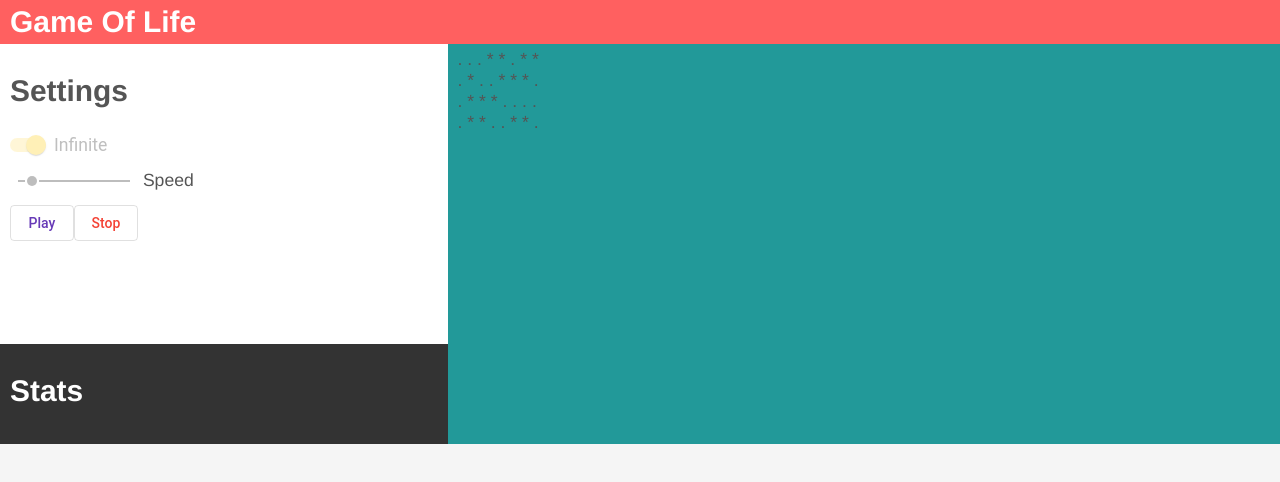
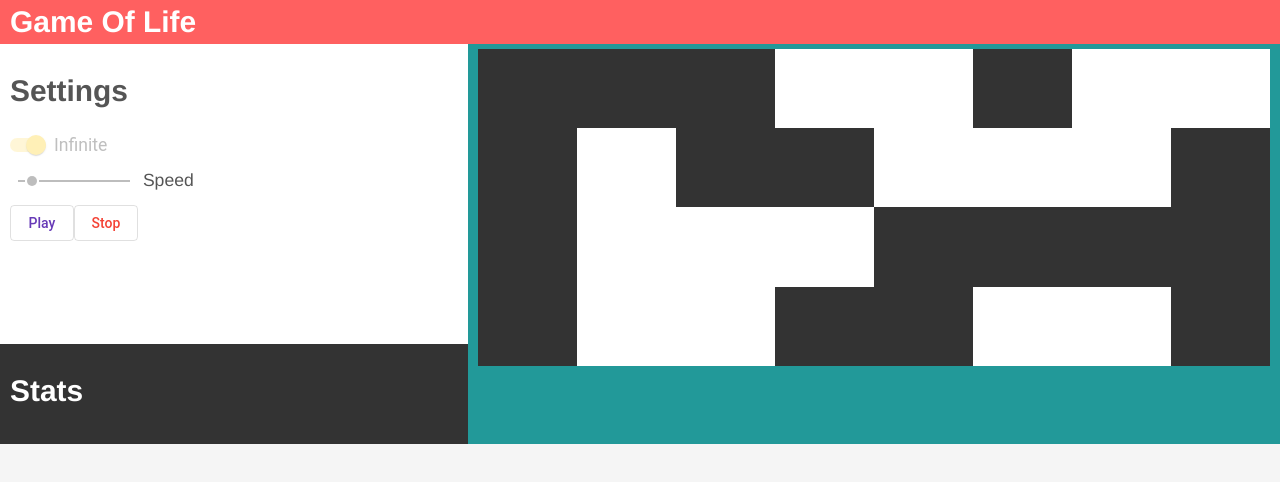
Before and after one commit to Peperiff/ng-game-of-life, an Angular app: page / in a window 1280 px wide. Shown: the top 482 px of the page. Built offline with nearby package versions, Linux system fonts and the light colour scheme.

Commit message:
Simplified grid html : using table

```diff
--- a/src/app/game/game/grid/grid.component.css
+++ b/src/app/game/game/grid/grid.component.css
@@ -0,0 +1,16 @@
+table {
+  border-collapse: collapse;
+  border-spacing: 0;
+  width: 100%;
+}
+
+td {
+  text-align: center;
+  padding: 5%;
+  background-color: #333;
+  border: black;
+}
+
+td.alive {
+  background-color: white;
+}
--- a/src/app/game/game/grid/grid.component.html
+++ b/src/app/game/game/grid/grid.component.html
@@ -1,5 +1,7 @@
-<div *ngFor="let row of grid">
-  <span *ngFor="let item of row">
-    {{ item }}
-  </span>
+<div style="overflow-x:auto;">
+  <table>
+    <tr *ngFor="let row of grid">
+      <td *ngFor="let item of row" [ngClass]="{'alive': item.isAlive}"></td>
+    </tr>
+  </table>
 </div>
```
